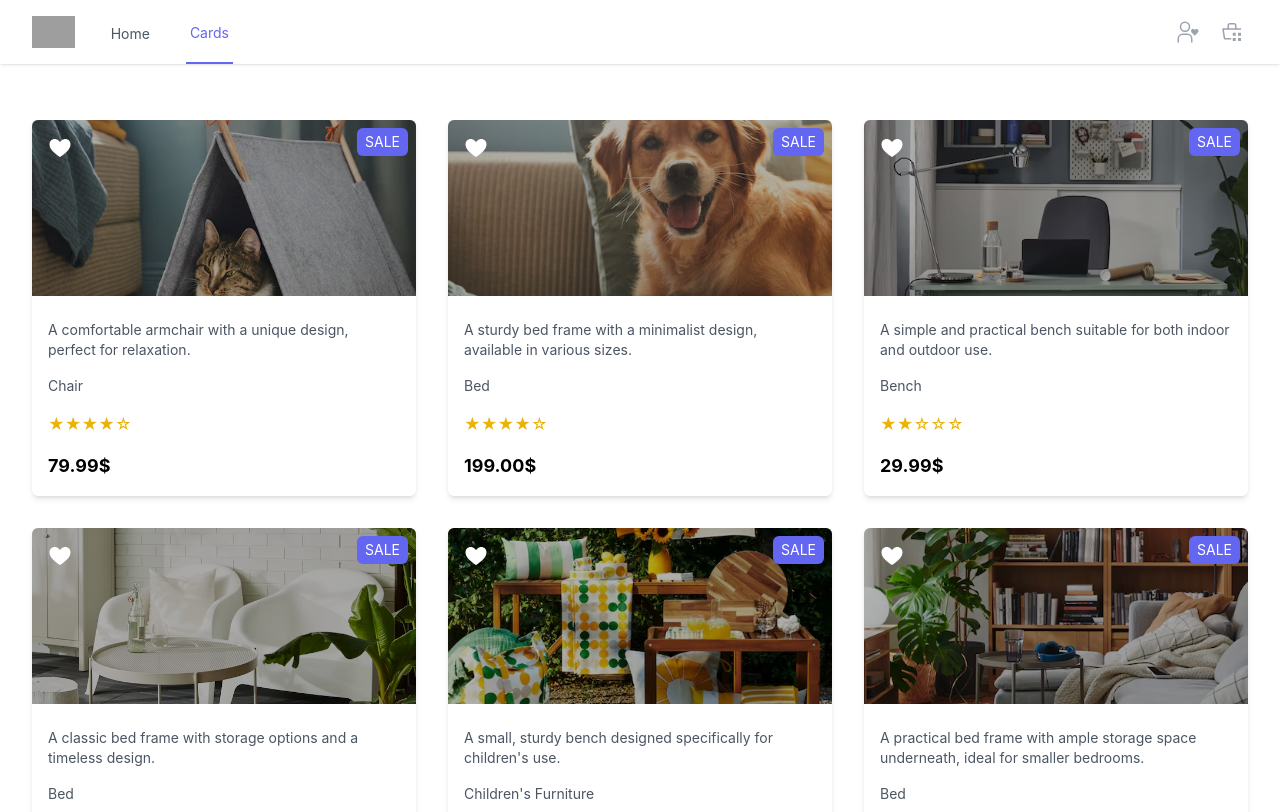
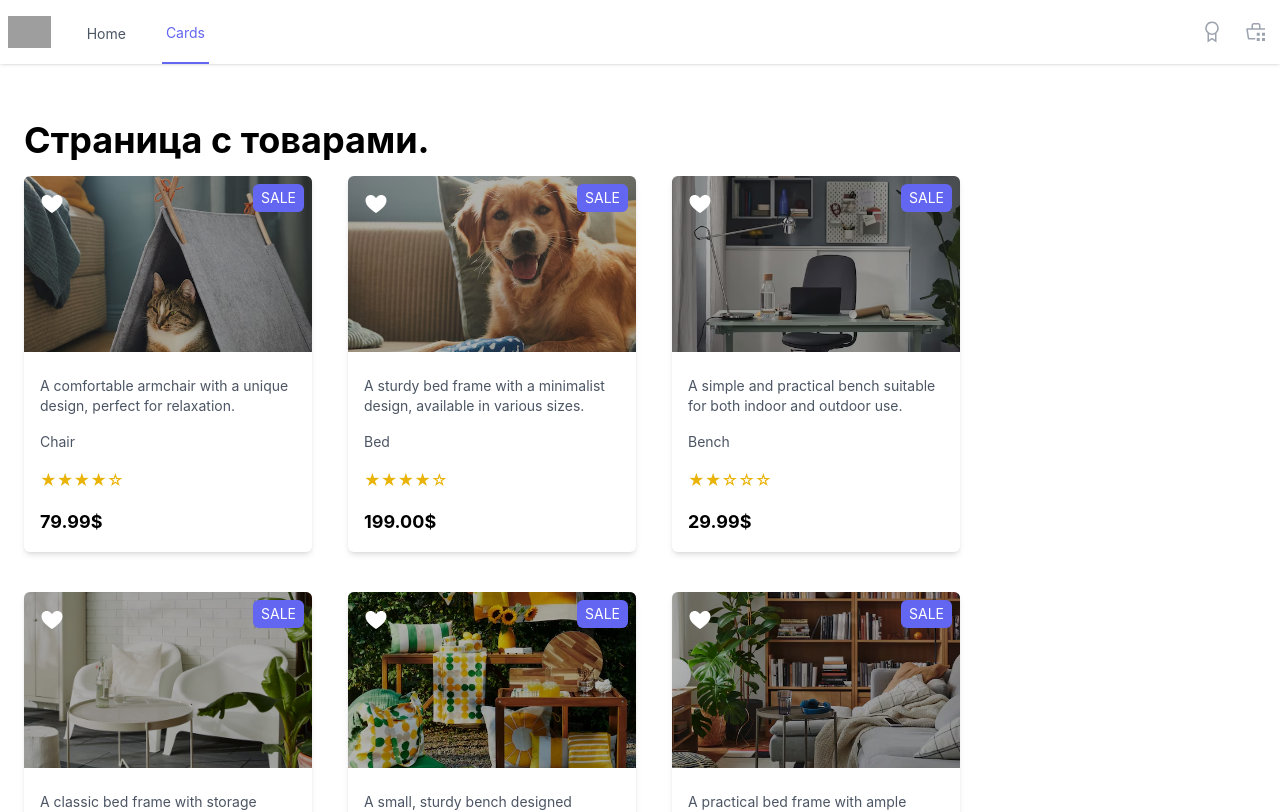
Before and after one commit to Kirillo1/react-lessons-practic, a React (Vite) app: page /cards in a window 1280 px wide. Shown: the top 812 px of the page. Built offline with nearby package versions, Linux system fonts and the light colour scheme; grey boxes are pictures that could not be loaded.

Commit message:
Правка стилей

```diff
--- a/src/components/ui/Card/Card.jsx
+++ b/src/components/ui/Card/Card.jsx
@@ -53,7 +53,7 @@ export const Card = (props) => {
   return (
     <div
       onClick={handleCardClick}
-      className="max-w-sm md:max-w-sm lg:max-w-sm rounded-md overflow-hidden shadow-md hover:shadow-lg mb-8 cursor-pointer"
+      className="max-w-72 rounded-md overflow-hidden shadow-md hover:shadow-lg mb-1 cursor-pointer"
     >
       <div className="relative">
         <img className="w-full max-h-44" src={imgSrc} alt={title} />
--- a/src/components/ui/Header/Header.jsx
+++ b/src/components/ui/Header/Header.jsx
@@ -1,5 +1,5 @@
-import useProductsStore from "../../../store/useProductsStore.js";
 import { NavLink, useLocation, useNavigate } from "react-router-dom";
+import useProductsStore from "../../../store/useProductsStore";
 
 /** Массив пунктов меню */
 const navItems = [
@@ -16,13 +16,13 @@ const Header = () => {
 
     const navigate = useNavigate(); // хук для роутинга
 
-    // Достаем карточки для отображения количества
+    // Достаем функцию, которая показывает сохраненки
     const { getFavoriteProducts } = useProductsStore();
 
-    const favoriteProducts = getFavoriteProducts();
+    const favoritesCount = getFavoriteProducts()?.length;
 
     // Показ страницы с сохраненками
-    const handleOpenFavorites = (id) => {
+    const handleToOpenFavorites = () => {
         navigate(`/favorites`);
     };
 
@@ -40,7 +40,7 @@ const Header = () => {
 
     return (
         <header className="bg-white shadow fixed top-0 left-0 right-0 z-10">
-            <div className="max-w-7xl mx-auto px-2 sm:px-6 lg:px-8">
+            <div className="max-w-7xl mx-auto px-2">
                 <div className="relative flex justify-between h-16">
                     <nav className="flex-1 flex items-center justify-center sm:items-stretch sm:justify-start">
                         <NavLink to="/" className="flex-shrink-0 flex items-center">
@@ -73,29 +73,30 @@ const Header = () => {
                     <div className="absolute inset-y-0 right-0 flex items-center pr-2 sm:static sm:inset-auto sm:ml-6 sm:pr-0">
                         <button
                             type="button"
-                            onClick={handleOpenFavorites}
-                            className="relative bg-transparent p-1 mr-3 rounded-full text-gray-400 hover:text-gray-500 focus:outline-none focus:ring-2 focus:ring-offset-2 focus:ring-indigo-500"
+                            onClick={handleToOpenFavorites}
+                            className={`relative bg-transparent p-1 mr-3 rounded-full text-gray-400 hover:text-gray-500   ${location?.pathname === "/favorites" ? "text-indigo-500" : ""
+                                }`}
                         >
                             <svg
                                 fill="currentColor"
                                 width="24"
                                 height="24"
+                                xmlns="http://www.w3.org/2000/svg"
                                 viewBox="0 0 32 32"
                             >
-                                <path d="M27.303,12a2.6616,2.6616,0,0,0-1.9079.8058l-.3932.4054-.397-.4054a2.6615,2.6615,0,0,0-3.8157,0,2.7992,2.7992,0,0,0,0,3.8964L25.0019,21l4.2089-4.2978a2.7992,2.7992,0,0,0,0-3.8964A2.6616,2.6616,0,0,0,27.303,12Z" />
-                                <path d="M2,30H4V25a5.0059,5.0059,0,0,1,5-5h6a5.0059,5.0059,0,0,1,5,5v5h2V25a7.0082,7.0082,0,0,0-7-7H9a7.0082,7.0082,0,0,0-7,7Z" />
-                                <path d="M12,4A5,5,0,1,1,7,9a5,5,0,0,1,5-5m0-2a7,7,0,1,0,7,7A7,7,0,0,0,12,2Z" />
+                                <path d="M16,2a9,9,0,0,0-6,15.69V30l6-4,6,4V17.69A9,9,0,0,0,16,2Zm4,24.26-2.89-1.92L16,23.6l-1.11.74L12,26.26V19.05a8.88,8.88,0,0,0,8,0ZM20.89,16A7,7,0,1,1,23,11,7,7,0,0,1,20.89,16Z" />
                                 <rect className="fill-none" width="32" height="32" />
                             </svg>
-                            {!!favoriteProducts?.length && (
-                                <span className="w-4 h-4 inline-flex justify-center justify-items-center bg-indigo-500 rounded-3xl absolute -top-2 -right-2 color-white">
-                                    {favoriteProducts?.length}
+
+                            {!!favoritesCount && (
+                                <span className="w-4 h-4 text-xs/6 px-1 leading-4 text-white inline-flex justify-center justify-items-center bg-indigo-500 rounded-3xl absolute top-0 right-0">
+                                    {favoritesCount}
                                 </span>
                             )}
                         </button>
                         <button
                             type="button"
-                            className="bg-transparent p-1 rounded-full text-gray-400 hover:text-gray-500 focus:outline-none focus:ring-2 focus:ring-offset-2 focus:ring-indigo-500"
+                            className="bg-transparent p-1 rounded-full text-gray-400 hover:text-gray-500"
                         >
                             <svg
                                 fill="currentColor"
--- a/src/pages/CardDetail.jsx
+++ b/src/pages/CardDetail.jsx
@@ -1,27 +1,36 @@
 import { useParams } from "react-router-dom";
-import useProductsStore from "../store/useProductsStore.js";
+import useProductsStore from "../store/useProductsStore";
 import { Link } from "react-router-dom";
 
 const CardDetail = () => {
+    // Получение id из адресной строки через React-router-dom
     const { id } = useParams();
 
     // Стор для работы с продуктами
-    const { products, setFavorite } = useProductsStore();
+    const { getProductById, setFavorite } = useProductsStore();
 
     // Находим карточку по id.
-    const product = products?.find((product) => product?.id === id);
+    const product = getProductById(id);
 
     return (
         <section className="card-details">
-            <div className="container mx-auto p-4">
+            <div className="max-w-7xl mx-auto px-2">
                 <Link
                     to="/cards"
-                    className=" text-indigo-500 hover:text-indigo-600 border-b-2 border-b-indigo-500 mb-8 inline-flex"
+                    className="inline-flex text-indigo-500 hover:text-indigo-600 border-b-2 border-b-indigo-500 mb-8"
                 >
                     Вернуться назад
                 </Link>
+                <h2 className="mb-4 text-4xl font-bold">{product?.name}</h2>
                 <div className="max-w-md rounded shadow-lg relative">
-                    <img className="w-full " src={product?.imgSrc} alt={product?.title} />
+                    <div className="relative">
+                        <div className="absolute inset-0 bg-black opacity-30 rounded"></div>
+                        <img
+                            className="w-full rounded"
+                            src={product?.imgSrc}
+                            alt={product?.title}
+                        />
+                    </div>
 
                     <button
                         className={`absolute top-0 left-0 m-2 p-2 rounded-full ${product?.isFavorite ? "text-indigo-500" : "text-white"
@@ -37,7 +46,6 @@ const CardDetail = () => {
                         </svg>
                     </button>
                     <div className="px-6 py-4">
-                        <div className="font-bold text-xl mb-2">{product?.title}</div>
                         <p className="text-gray-600 text-sm mb-2">{product?.description}</p>
                         <p className="text-gray-600 text-sm mb-2">{product?.category}</p>
                         {product?.rating && (
--- a/src/pages/Cards.jsx
+++ b/src/pages/Cards.jsx
@@ -1,5 +1,5 @@
-import { Card } from "../components/ui/Card/Card.jsx";
-import useProductsStore from "../store/useProductsStore.js";
+import { Card } from "../components/ui/Card/Card";
+import useProductsStore from "../store/useProductsStore";
 import { useNavigate } from "react-router-dom";
 
 const Cards = () => {
@@ -8,15 +8,16 @@ const Cards = () => {
     // Стор для работы с продуктами
     const { products, setFavorite } = useProductsStore();
 
-    // Обработчик клика по карточке (для открытия сайдбара, например)
+    // Обработчик клика по карточке
     const handleCardClick = (id) => {
         navigate(`/cards/${id}`);
     };
 
     return (
         <section className="products">
-            <div className="container mx-auto px-4">
-                <div className="flex flex-wrap justify-between">
+            <div className="max-w-7xl mx-auto px-2">
+                <h2 className="mb-4 text-4xl font-bold">Страница с товарами.</h2>
+                <div className="flex flex-wrap gap-9">
                     {!!products &&
                         products.map((product) => (
                             <Card
--- a/src/pages/Home.jsx
+++ b/src/pages/Home.jsx
@@ -1,8 +1,10 @@
 const Home = () => {
     return (
-        <div className="container mx-auto p-4">
-            <h1 className="text-2xl font-bold">Home Page</h1>
-            <p>Welcome to the home page!</p>
+        <div className="max-w-7xl mx-auto px-2 relative">
+            <h1 className="mb-4 text-4xl font-bold">Домашнаяя страница</h1>
+            <p>
+                Lorem ipsum dolor sit amet, consectetur adipisicing elit. Veniam, vitae.
+            </p>
         </div>
     );
 };
```
